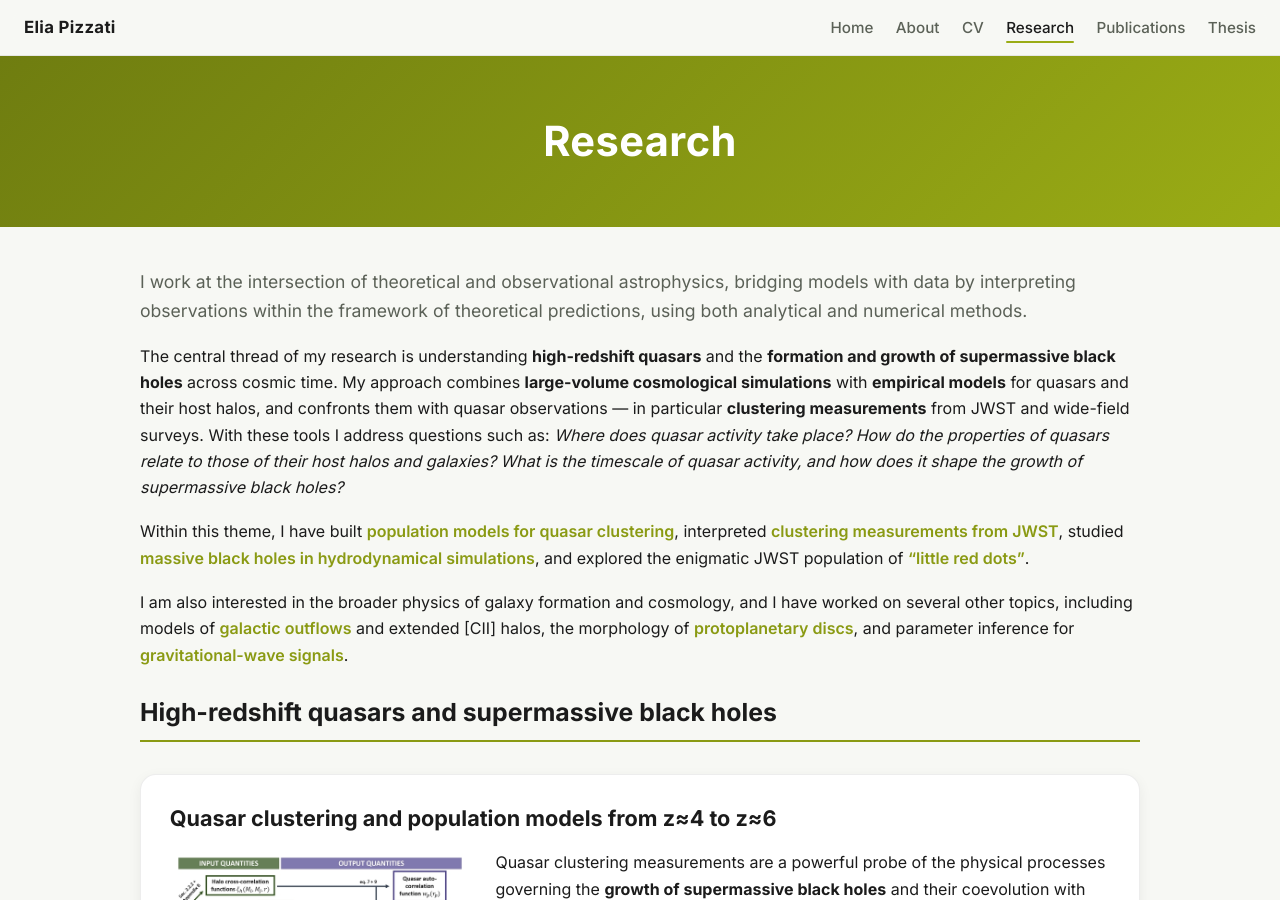
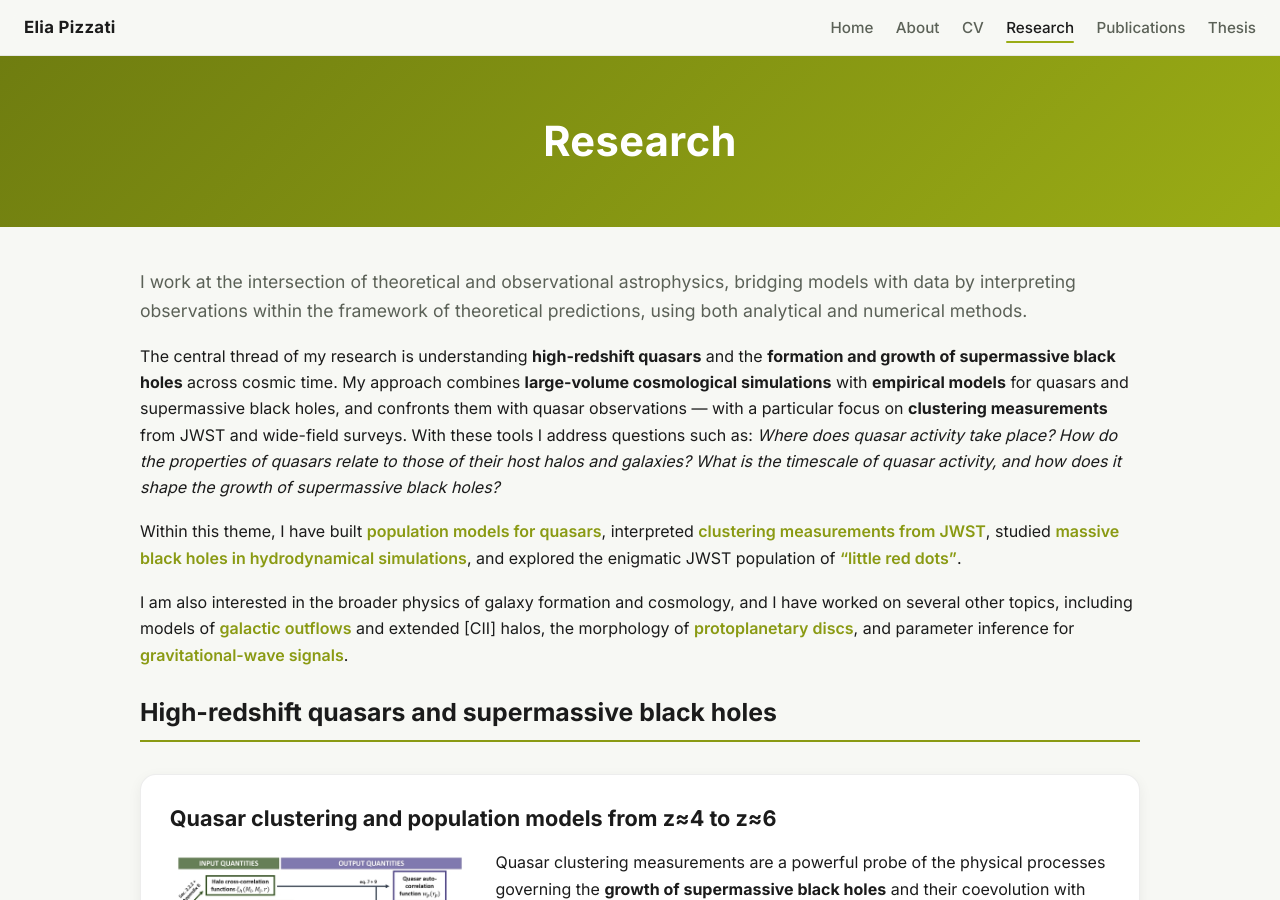
Before and after one commit to eliapizzati/eliapizzati.github.io, a Jekyll site: the page built from research.html, in a window 1280 px wide and 900 px high. Built offline with Jekyll 4.4.1, drawn with Linux system fonts in a browser that asks for light colours.

Commit message:
fix: clarify research description and improve phrasing in the introduction

```diff
--- a/research.html
+++ b/research.html
@@ -20,8 +20,8 @@ description: Research by Elia Pizzati on high-redshift quasars, supermassive bla
 				<p>
 			The central thread of my research is understanding <b>high-redshift quasars</b> and the
 			<b>formation and growth of supermassive black holes</b> across cosmic time. My approach combines
-			<b>large-volume cosmological simulations</b> with <b>empirical models</b> for quasars and their host
-			halos, and confronts them with quasar observations &mdash; in particular <b>clustering measurements</b>
+			<b>large-volume cosmological simulations</b> with <b>empirical models</b> for quasars and supermassive black holes,
+			 and confronts them with quasar observations &mdash; with a particular focus on <b>clustering measurements</b>
 			from JWST and wide-field surveys. With these tools I address questions such as: <i>Where does quasar
 			activity take place? How do the properties of quasars relate to those of their host halos and galaxies?
 			What is the timescale of quasar activity, and how does it shape the growth of supermassive black
@@ -29,7 +29,7 @@ description: Research by Elia Pizzati on high-redshift quasars, supermassive bla
 		</p>
 
 		<p>
-			Within this theme, I have built <a href="#clustering">population models for quasar clustering</a>,
+			Within this theme, I have built <a href="#clustering">population models for quasars</a>,
 			interpreted <a href="#jwst_clustering">clustering measurements from JWST</a>, studied
 			<a href="#simulations">massive black holes in hydrodynamical simulations</a>, and explored the
 			enigmatic JWST population of <a href="#lrd">&ldquo;little red dots&rdquo;</a>.
```
